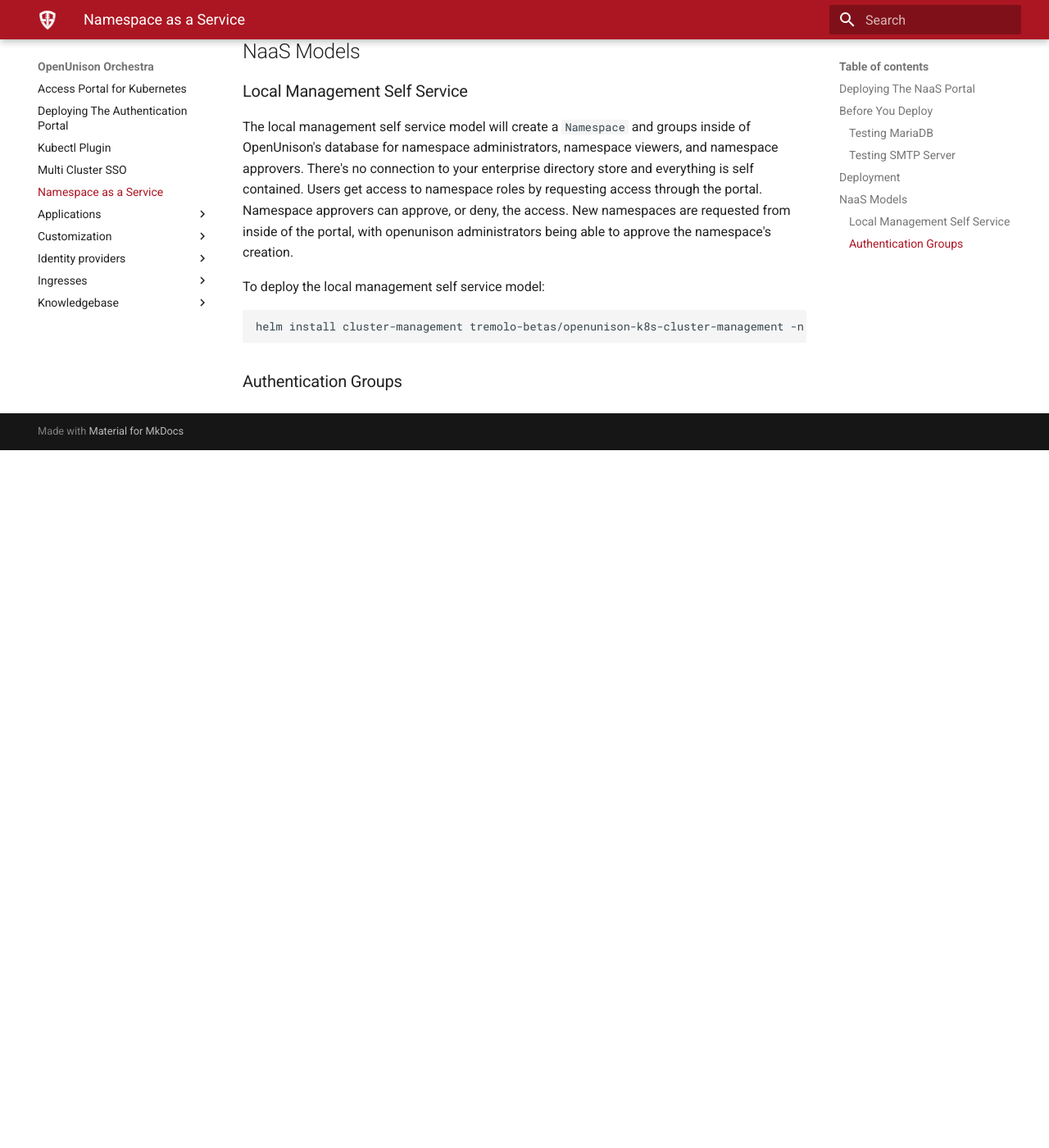
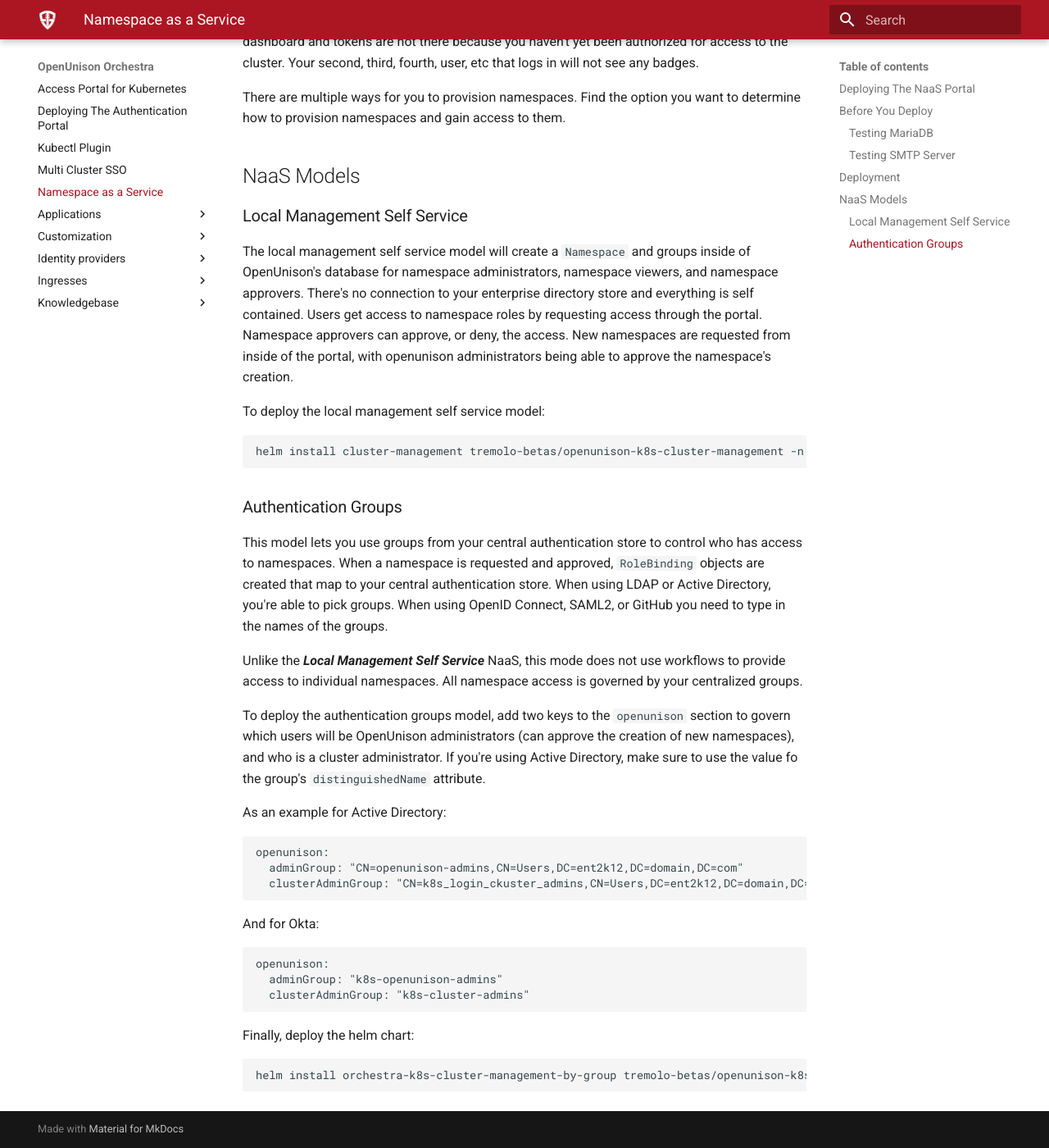
Before and after one commit to TaylorMonacelli/openunison.github.io, an MkDocs documentation site: the page built from docs/namespace_as_a_service.md, in a window 1280 px wide and 1400 px high, scrolled down 3275 px. Shown: the whole window at 82% size. Built offline with MkDocs 1.6.1 and Material for MkDocs 9.7.7, drawn with Linux system fonts in a browser that asks for light colours; before the commit the page ends 3824 px from its top, so only the background shows below that; some of the changed text lies outside the part shown.

Commit message:
updated instructions for NaaS

````diff
--- a/docs/namespace_as_a_service.md
+++ b/docs/namespace_as_a_service.md
@@ -59,10 +59,18 @@
 kubectl patch secret orchestra-secrets-source -n openunison --patch '{"data":{"OU_JDBC_PASSWORD":"c3RhcnR0MTIz","SMTP_PASSWORD":"ZG9lc25vdG1hdHRlcg=="}}'
 ```
 
-Next, update your values.yaml by setting `openunison.enable_provisioning: true` and uncommenting the `database` and `smtp` sections of your values.yaml.
+Next, update your values.yaml by setting `openunison.enable_provisioning: true`, adding the below `az_rules`, and uncommenting the `database` and `smtp` sections of your values.yaml.
 As an example, the below will work with the testing database and SMTP server:
 
 ```
+openunison:
+  enable_provisioning: true
+  use_standard_jit_workflow: false
+  az_groups:
+  - k8s-cluster-k8s-administrators
+  - k8s-namespace-administrators-k8s-*
+  - k8s-namespace-viewer-k8s-*
+
 database:
   hibernate_dialect: org.hibernate.dialect.MySQL5InnoDBDialect
   quartz_dialect: org.quartz.impl.jdbcjobstore.StdJDBCDelegate
@@ -123,3 +131,31 @@
 ```
 
 ### Authentication Groups
+
+This model lets you use groups from your central authentication store to control who has access to namespaces.  When a namespace is requested and approved, `RoleBinding` objects are created that map to your central authentication store.  When using LDAP or Active Directory, you're able to pick groups.  When using OpenID Connect, SAML2, or GitHub you need to type in the names of the groups.
+
+Unlike the ***Local Management Self Service*** NaaS, this mode does not use workflows to provide access to individual namespaces.  All namespace access is governed by your centralized groups.
+
+To deploy the authentication groups model, add two keys to the `openunison` section to govern which users will be OpenUnison administrators (can approve the creation of new namespaces), and who is a cluster administrator.  If you're using Active Directory, make sure to use the value fo the group's `distinguishedName` attribute.
+
+As an example for Active Directory:
+
+```
+openunison:
+  adminGroup: "CN=openunison-admins,CN=Users,DC=ent2k12,DC=domain,DC=com"
+  clusterAdminGroup: "CN=k8s_login_ckuster_admins,CN=Users,DC=ent2k12,DC=domain,DC=com"
+```
+
+And for Okta:
+
+```
+openunison:
+  adminGroup: "k8s-openunison-admins"
+  clusterAdminGroup: "k8s-cluster-admins"
+```
+
+Finally, deploy the helm chart:
+
+```
+helm install orchestra-k8s-cluster-management-by-group tremolo-betas/openunison-k8s-cluster-management-by-group -n openunison -f /path/to/openunison.values
+```
````
Also changed, not shown: docs/customization/custom_logos.md (+1 -1 lines).
